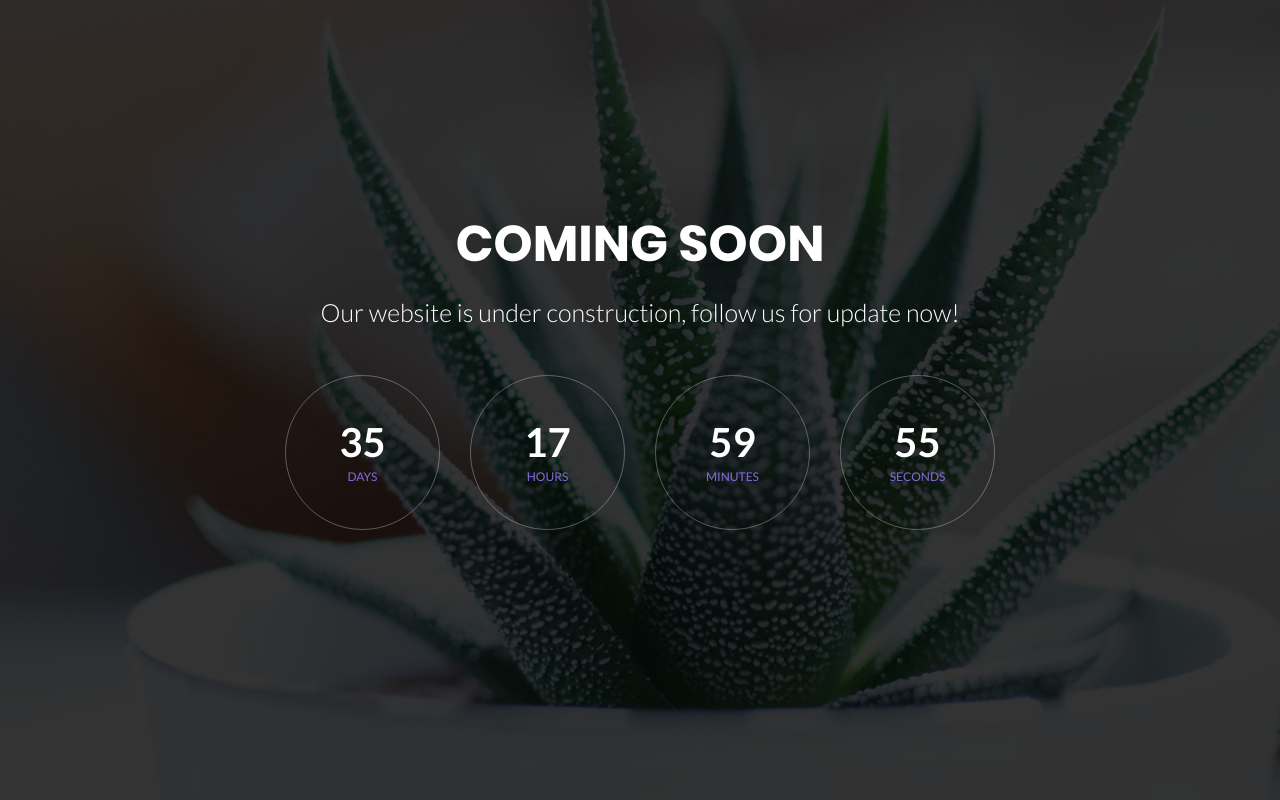
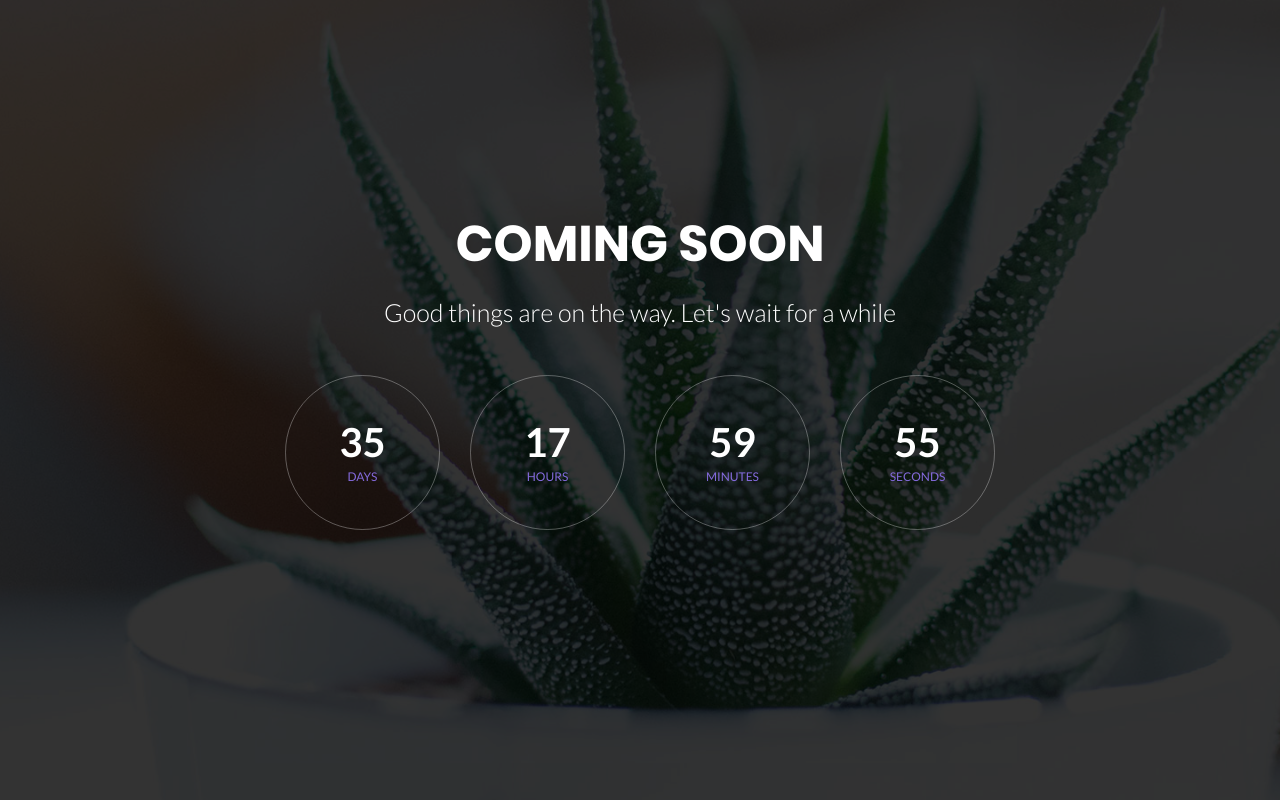
Before and after one commit to Razin-Tailor/Razin-Tailor.github.io, a plain HTML site: page index.html in a window 1280 px wide. Drawn offline with Linux system fonts and the light colour scheme.

```diff
--- a/index.html
+++ b/index.html
@@ -1,7 +1,7 @@
 <!DOCTYPE html>
 <html lang="en">
 <head>
-	<title>Coming Soon 2</title>
+	<title>Razin Tailor</title>
 	<meta charset="UTF-8">
 	<meta name="viewport" content="width=device-width, initial-scale=1">
 <!--===============================================================================================-->
@@ -36,7 +36,7 @@
 			</h3>
 
 			<p class="m2-txt1 txt-center p-b-48">
-				Our website is under construction, follow us for update now!
+				Good things are on the way. Let's wait for a while
 			</p>
 
 			<div class="flex-w flex-c-m cd100 p-b-33">
```
